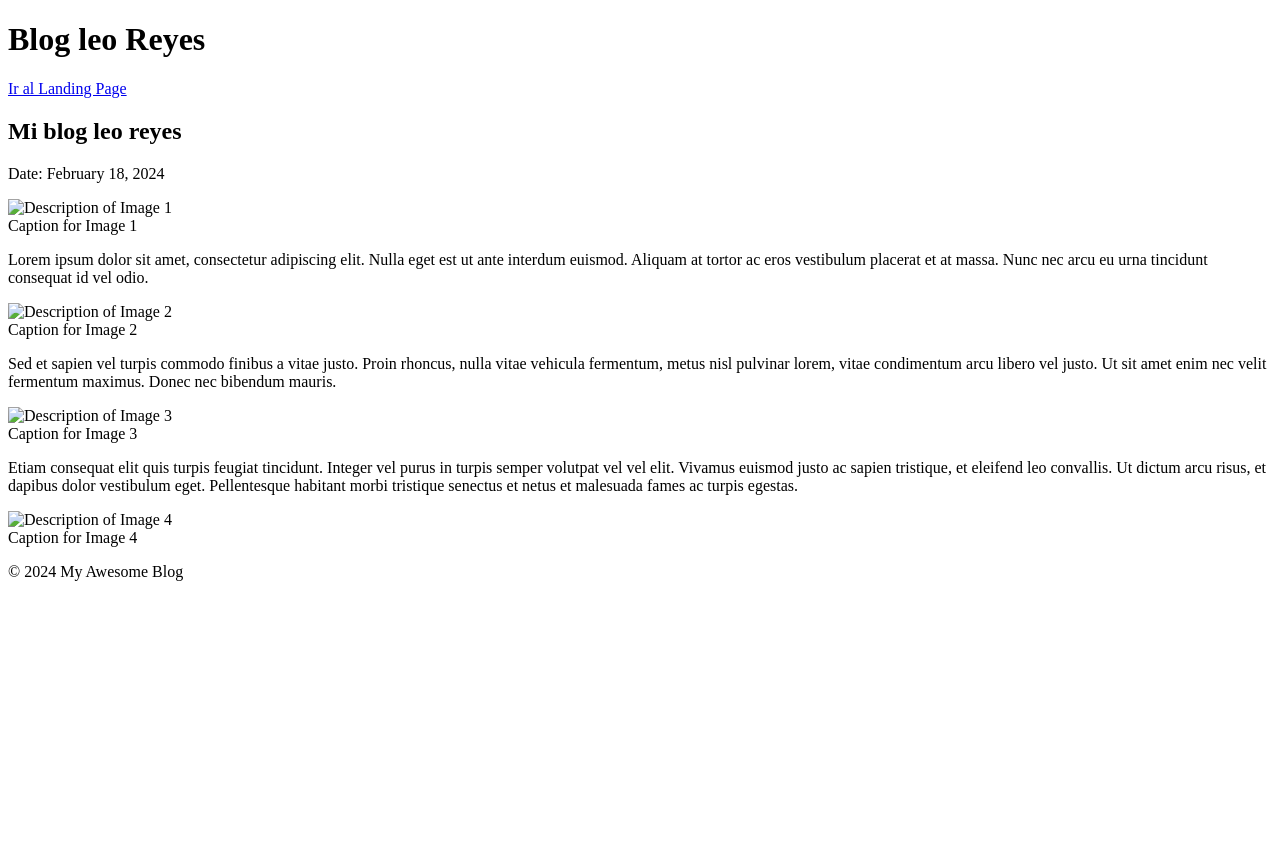
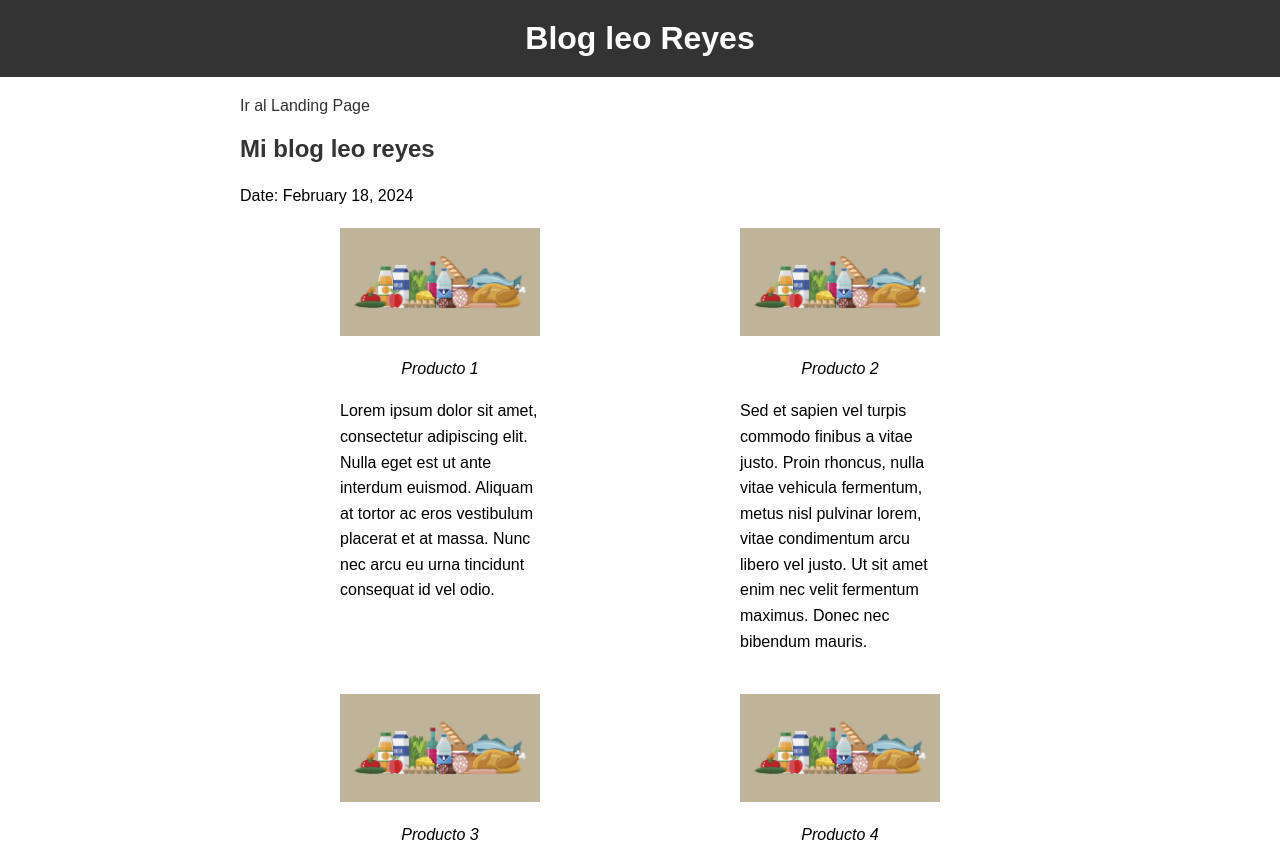
Before and after one commit to Leoreyes1903/TC2005B.A01, a plain HTML site: page Blog.html in a window 1280 px wide. Shown: the top 847 px of the page. Before the commit the page ends 800 px from the top, so only its background shows below. Drawn offline with Linux system fonts and the light colour scheme.

Commit message:
Add files via upload

```diff
--- a/Blog.html
+++ b/Blog.html
@@ -4,6 +4,8 @@
     <meta charset="UTF-8">
     <meta name="viewport" content="width=device-width, initial-scale=1.0">
     <title>Blog</title>
+    <link rel="stylesheet" href="Styless.css">
+
 </head>
 <body>
 
@@ -17,28 +19,37 @@
         <h2>Mi blog leo reyes</h2>
         <p>Date: February 18, 2024</p>
 
-        <img src="image1.jpg" alt="Description of Image 1">
-        <figcaption>Caption for Image 1</figcaption>
+        <div class="image-container-group">
+            <div class="image-container">
+                <img src="producto.png" alt="Description of Image 1">
+                <figcaption>Producto 1</figcaption>
+                <p>Lorem ipsum dolor sit amet, consectetur adipiscing elit. Nulla eget est ut ante interdum euismod. Aliquam at tortor ac eros vestibulum placerat et at massa. Nunc nec arcu eu urna tincidunt consequat id vel odio.</p>
+            </div>
 
-        <p>Lorem ipsum dolor sit amet, consectetur adipiscing elit. Nulla eget est ut ante interdum euismod. Aliquam at tortor ac eros vestibulum placerat et at massa. Nunc nec arcu eu urna tincidunt consequat id vel odio.</p>
+            <div class="image-container">
+                <img src="producto.png" alt="Description of Image 2">
+                <figcaption> Producto 2</figcaption>
+                <p>Sed et sapien vel turpis commodo finibus a vitae justo. Proin rhoncus, nulla vitae vehicula fermentum, metus nisl pulvinar lorem, vitae condimentum arcu libero vel justo. Ut sit amet enim nec velit fermentum maximus. Donec nec bibendum mauris.</p>
+            </div>
+        </div>
 
-        <img src="image2.jpg" alt="Description of Image 2">
-        <figcaption>Caption for Image 2</figcaption>
+        <div class="image-container-group">
+            <div class="image-container">
+                <img src="producto.png" alt="Description of Image 3">
+                <figcaption>Producto 3</figcaption>
+                <p>Etiam consequat elit quis turpis feugiat tincidunt. Integer vel purus in turpis semper volutpat vel vel elit. Vivamus euismod justo ac sapien tristique, et eleifend leo convallis. Ut dictum arcu risus, et dapibus dolor vestibulum eget. Pellentesque habitant morbi tristique senectus et netus et malesuada fames ac turpis egestas.</p>
+            </div>
 
-        <p>Sed et sapien vel turpis commodo finibus a vitae justo. Proin rhoncus, nulla vitae vehicula fermentum, metus nisl pulvinar lorem, vitae condimentum arcu libero vel justo. Ut sit amet enim nec velit fermentum maximus. Donec nec bibendum mauris.</p>
-
-        <img src="image3.jpg" alt="Description of Image 3">
-        <figcaption>Caption for Image 3</figcaption>
-
-        <p>Etiam consequat elit quis turpis feugiat tincidunt. Integer vel purus in turpis semper volutpat vel vel elit. Vivamus euismod justo ac sapien tristique, et eleifend leo convallis. Ut dictum arcu risus, et dapibus dolor vestibulum eget. Pellentesque habitant morbi tristique senectus et netus et malesuada fames ac turpis egestas.</p>
-
-        <img src="image4.jpg" alt="Description of Image 4">
-        <figcaption>Caption for Image 4</figcaption>
+            <div class="image-container">
+                <img src="producto.png" alt="Description of Image 4">
+                <figcaption>Producto 4</figcaption>
+                <p>Praesent vitae odio ultrices, venenatis sapien et, dignissim mauris. Nam vel justo vitae ex sodales vestibulum id nec ligula. Nulla ac quam ligula. Vivamus vel metus nec arcu blandit vehicula ac non metus. Cras vehicula lacinia tellus et bibendum.</p>
+            </div>
+        </div>
     </article>
 </main>
-
 <footer>
-    <p>&copy; 2024 My Awesome Blog</p>
+    <p>&copy; 2024 My Blog</p>
 </footer>
 
 </body>
--- /dev/null
+++ b/Styless.css
@@ -0,0 +1,82 @@
+/* Estilos generales */
+
+body {
+    font-family: Arial, sans-serif;
+    margin: 0;
+    padding: 0;
+}
+
+header {
+    background-color: #333;
+    color: #fff;
+    padding: 20px;
+    text-align: center;
+}
+
+main {
+    padding: 20px;
+}
+
+article {
+    max-width: 800px;
+    margin: 0 auto;
+}
+
+img {
+    max-width: 100%;
+    height: auto;
+    margin-bottom: 20px;
+}
+
+figcaption {
+    font-style: italic;
+    text-align: center;
+    margin-bottom: 20px;
+}
+
+footer {
+    background-color: #333;
+    color: #fff;
+    text-align: center;
+    padding: 20px;
+}
+
+/* Estilos específicos para el contenido del blog */
+
+h1 {
+    margin: 0;
+}
+
+h2 {
+    color: #333;
+}
+
+p {
+    line-height: 1.6;
+    margin-bottom: 20px;
+}
+
+a {
+    color: #333;
+    text-decoration: none;
+}
+.image-section {
+    display: flex;
+    justify-content: space-between;
+    margin-bottom: 20px;
+}
+
+.image-container {
+    flex-basis: calc(50% - 10px); /* Divide el ancho en 2 y agrega espacio entre las imágenes */
+    margin: 0 100px; /* Aumenta el espacio horizontal entre las imágenes */
+
+}
+
+.text-section {
+    margin-bottom: 20px;
+}
+.image-container-group {
+    display: flex;
+    justify-content: space-between;
+    margin-bottom: 20px;
+}
--- /dev/null
+++ b/styles.css
@@ -0,0 +1,177 @@
+/* style.css */
+
+/* Estilos para el encabezado */
+header {
+    background-color: #333; /* Cambia el color de fondo del encabezado */
+    color: white; /* Cambia el color del texto del encabezado */
+    text-align: center; /* Centra el texto dentro del encabezado */
+    display: flex;
+    justify-content: space-between;
+    align-items: center;
+    padding: 30px;
+
+
+}
+
+/* Estilos para el título del encabezado */
+header h1 {
+    font-size: 2em;
+    text-align: left; /* Alineación centrada horizontal */
+    margin: 0; /* Elimina el margen predeterminado */
+    padding-left: 30px;
+
+}
+
+nav ul {
+    list-style-type: none;
+    margin: 0;
+    padding: 0;
+    display: flex;
+
+}
+
+nav ul li a{
+    margin-right: 30px; /* Ajusta el valor según sea necesario */
+    color: white;
+    font-size: 30px;
+    text-decoration: none;
+}
+
+/* Estilos para el artículo */
+article {
+    max-width: 800px; /* Establece el ancho máximo del artículo */
+    margin: 0 auto; /* Centra el artículo horizontalmente en la página */
+    padding: 20px; /* Añade espacio alrededor del contenido del artículo */
+}
+
+/* Estilos para las imágenes */
+img {
+    max-width: 100%; /* Asegura que las imágenes no excedan su contenedor */
+    height: 50px; /* Permite que las imágenes mantengan su proporción de aspecto */
+    margin-right: 20px; /* Añade espacio entre las imágenes */
+}
+
+/* Estilos para las descripciones de imágenes */
+figcaption {
+    font-style: italic; /* Establece el estilo de la fuente en cursiva */
+}
+
+/* Estilos para el pie de página */
+footer {
+    background-color: #333; /* Cambia el color de fondo del pie de página */
+    color: white; /* Cambia el color del texto del pie de página */
+    text-align: center; /* Centra el texto dentro del pie de página */
+    padding: 10px 0; /* Añade espacio alrededor del contenido del pie de página */
+}
+
+
+
+/* Main */
+
+
+main{
+    display: block;
+    background-color: white;
+}
+
+main section{
+    margin-bottom: 60px;
+}
+
+hr {
+    border-top: 2px solid black; /* Añade una línea de 2px de grosor, sólida y negra */
+}
+
+
+
+/* aside */
+
+.imagenesemp img{
+    padding-left: 100px;
+}
+
+.bloqueaside{
+    justify-content: center;
+}
+
+.bloqueaside a{
+    justify-content: center;
+}
+
+.Primercuadros{
+    padding-left: 40px;
+    width: 455px;
+    text-align: center;
+
+}
+.Primercuadros h2{
+    font-size: 50px;
+    width: 455px;
+
+
+}
+
+.Segundoscuadros{
+    justify-content: center;
+    margin: 0;
+    display: flex; /* Utilizamos flexbox para alinear */
+    justify-content: center; /* Centramos horizontalmente */
+    align-items: center; /
+}
+
+.Segundoscuadros p{
+    padding-left: 20px ;
+    font-size: 45px;
+    font-family: arial;
+
+
+}
+
+.container {
+    display: flex;
+    justify-content: center;
+    align-items: center;
+    height: 100%;
+    background-color: #333;
+}
+
+.half {
+    width: 50%;
+    padding: 20px;
+}
+
+.image {
+    width: 100%;
+    height: auto;
+}
+
+.text {
+    font-size: 24px;
+    text-align: center;
+}
+
+
+footer {
+    background-color: #f0f0f0;
+    padding: 20px;
+    text-align: center;
+}
+
+.footer-content {
+    display: flex;
+    justify-content: space-between;
+    align-items: center;
+}
+
+.footer-left img {
+    max-width: 100px; /* ajusta el tamaño de la imagen según necesites */
+}
+
+.footer-right a {
+    margin-left: 50px; /* ajusta el espacio entre los enlaces según necesites */
+    text-decoration: none;
+    color: #333;
+}
+.footer-right{
+    margin-right: 100px;
+}
```
Also changed, not shown: Landing_page.html (+61 -19 lines), Cabeza.jpeg (added), Producto.png (added), empleo.png (added), logo.png (added), lupa.avif (added).
